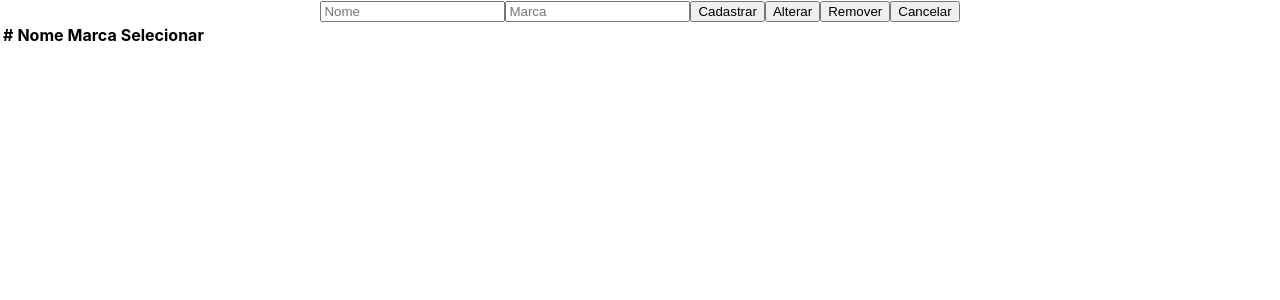
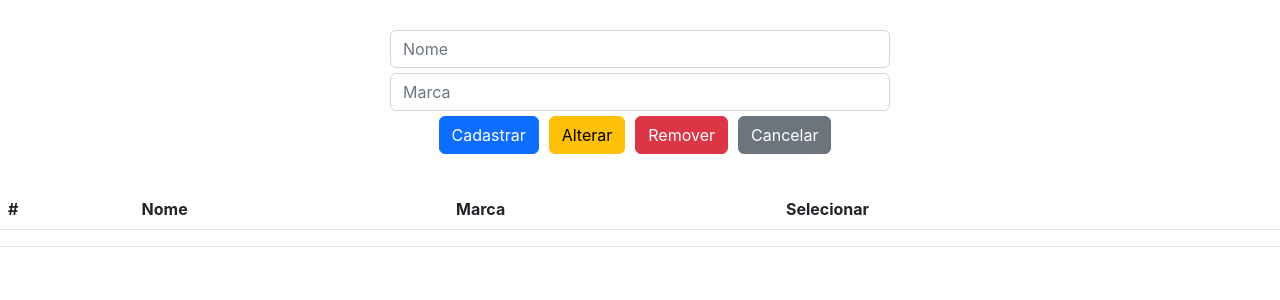
Before and after one commit to Mocroski/apirest-react-products, a React (Create React App) app: page / in a window 1280 px wide. Shown: the top 300 px of the page. Built offline with nearby package versions, Linux system fonts and the light colour scheme.

Commit message:
Estilizando components com bootstrap

```diff
--- a/public/index.html
+++ b/public/index.html
@@ -8,7 +8,8 @@
     <meta
       name="description"
       content="Web site created using create-react-app"
-    />
+    /><link href="https://cdn.jsdelivr.net/npm/bootstrap@5.2.3/dist/css/bootstrap.min.css" rel="stylesheet" integrity="sha384-rbsA2VBKQhggwzxH7pPCaAqO46MgnOM80zW1RWuH61DGLwZJEdK2Kadq2F9CUG65" crossorigin="anonymous">
+  </head>
     <link rel="apple-touch-icon" href="%PUBLIC_URL%/logo192.png" />
     <!--
       manifest.json provides metadata used when your web app is installed on a
--- a/src/App.css
+++ b/src/App.css
@@ -1,38 +1,13 @@
-.App {
+form{
+  width: 500px;
+  margin: 30px auto;
   text-align: center;
 }
 
-.App-logo {
-  height: 40vmin;
-  pointer-events: none;
+form input{
+  margin-bottom: 5px;
 }
 
-@media (prefers-reduced-motion: no-preference) {
-  .App-logo {
-    animation: App-logo-spin infinite 20s linear;
-  }
+form input[type='button']{
+  margin-right: 10px;
 }
-
-.App-header {
-  background-color: #282c34;
-  min-height: 100vh;
-  display: flex;
-  flex-direction: column;
-  align-items: center;
-  justify-content: center;
-  font-size: calc(10px + 2vmin);
-  color: white;
-}
-
-.App-link {
-  color: #61dafb;
-}
-
-@keyframes App-logo-spin {
-  from {
-    transform: rotate(0deg);
-  }
-  to {
-    transform: rotate(360deg);
-  }
-}
--- a/src/App.js
+++ b/src/App.js
@@ -5,7 +5,7 @@
 
 function App() {
   return (
-    <div className="App">
+    <div >
       <Formulario/>
       <Tabela/>
     </div>
--- a/src/Formulario.js
+++ b/src/Formulario.js
@@ -2,13 +2,13 @@
 
     return(
         <form>
-            <input type="text" placeholder="Nome" />
-            <input type="text" placeholder="Marca" />
+            <input type="text" placeholder="Nome"  className="form-control"/>
+            <input type="text" placeholder="Marca" className="form-control"/>
 
-            <input type='button' value='Cadastrar'/>
-            <input type='button' value='Alterar'/>
-            <input type='button' value='Remover'/>
-            <input type='button' value='Cancelar'/>
+            <input type='button' value='Cadastrar' className="btn btn-primary"/>
+            <input type='button' value='Alterar' className="btn btn-warning"/>
+            <input type='button' value='Remover' className="btn btn-danger"/>
+            <input type='button' value='Cancelar' className="btn btn-secondary"/>
         </form>
     )
 }
--- a/src/Tabela.js
+++ b/src/Tabela.js
@@ -2,7 +2,7 @@
 
     return(
 
-        <table>
+        <table className="table">
             <thead>
                 <tr>
                     <th>#</th>
```
